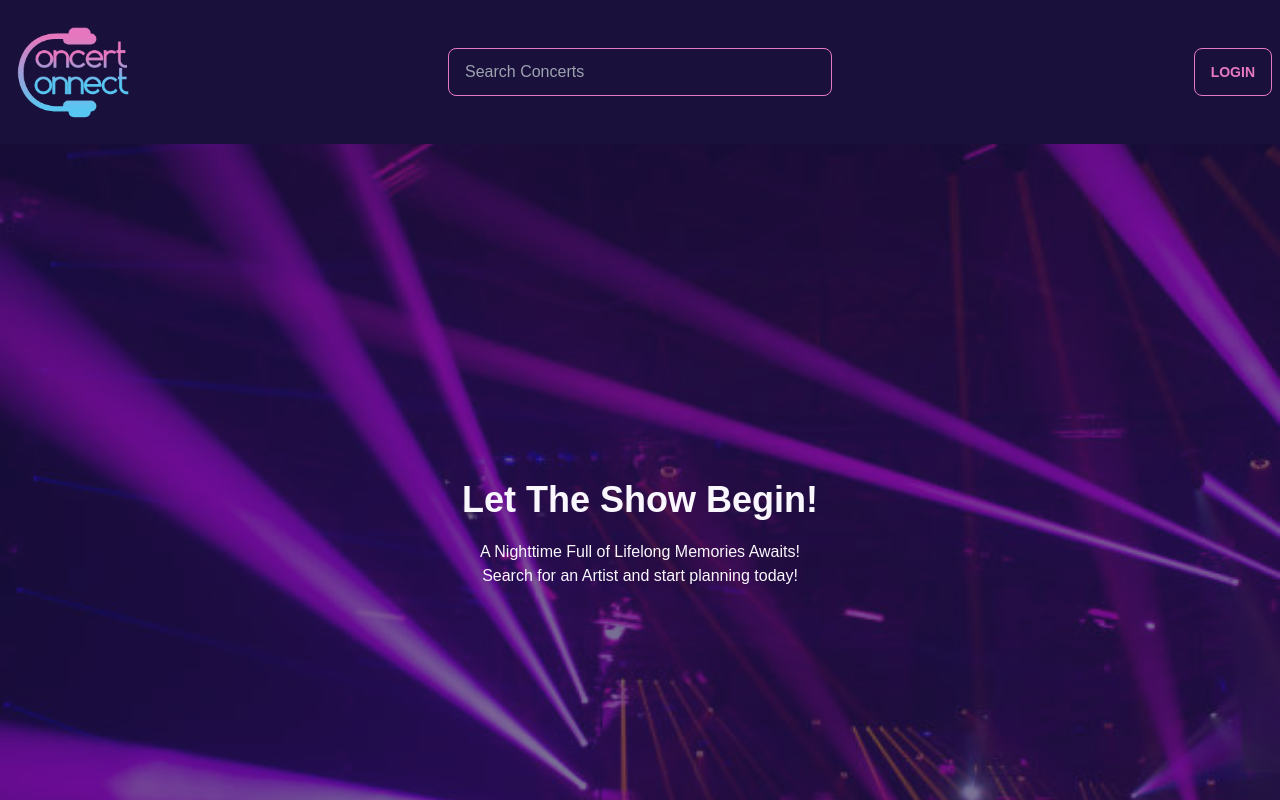
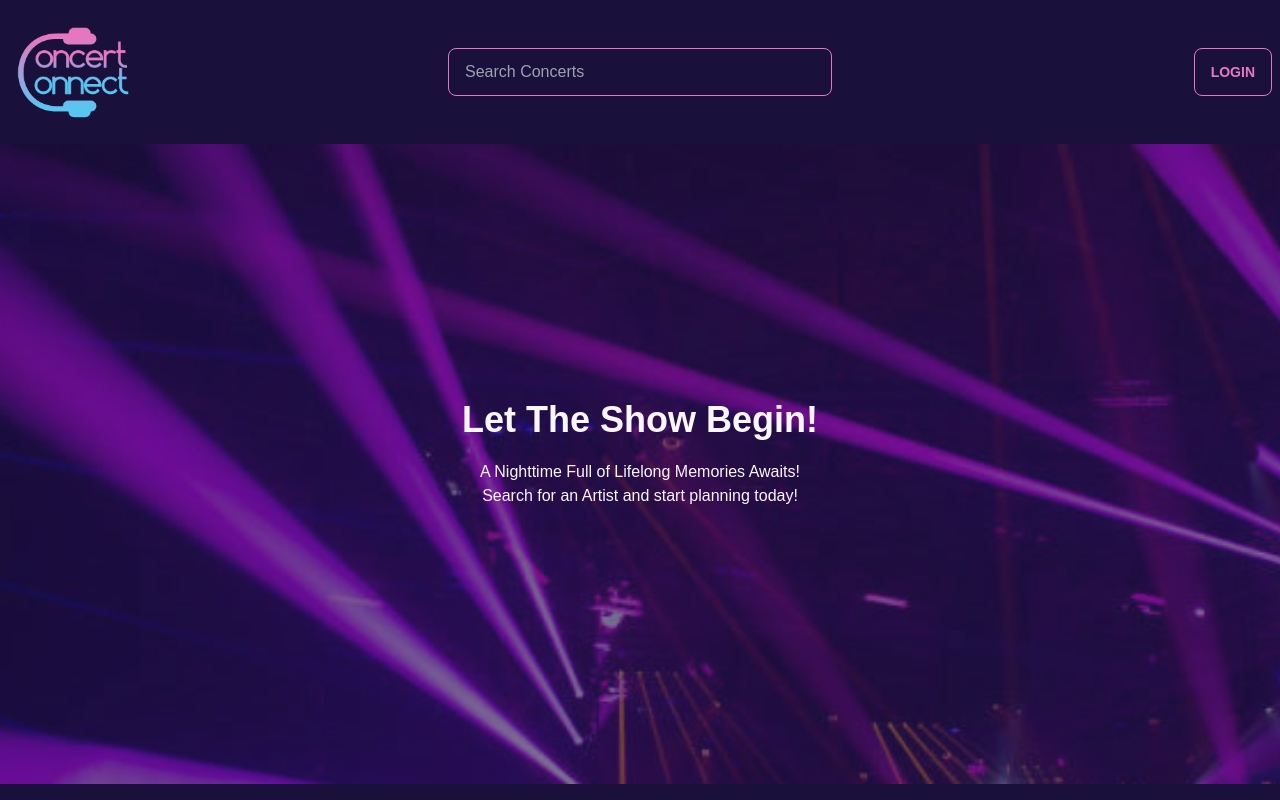
Before and after one commit to Sabplpz/Concert-Connect, a React (Create React App) app in the folder client/: page /add-concert in a window 1280 px wide. Shown: the top 800 px of the page. Built offline with nearby package versions, Linux system fonts and the light colour scheme.

Commit message:
fixed hero

```diff
--- a/client/src/pages/AddConcert.js
+++ b/client/src/pages/AddConcert.js
@@ -2,7 +2,7 @@ import React, { useState, useRef } from 'react';
 import axios from 'axios';
 import { useMutation } from '@apollo/client';
 import { ADD_CONCERT } from '../utils/mutations';
-import addConHero from '../assets/logo/addHero.jpeg'
+import addConHero from '../assets/logo/Concert-H.jpeg'
 
 function ConcertList({ onSelectConcert, onConcertDataChange }) {
   const [concertsData, setConcertsData] = useState([]);
@@ -141,7 +141,7 @@ function AddConcert() {
 
   return (
     <>
-    <div className="hero min-h-screen" style={{backgroundImage: `url(${addConHero})`}}>
+    <div className="hero min-h-[80vh]" style={{backgroundImage: `url(${addConHero})`}}>
   <div className="hero-overlay bg-opacity-60"></div>
   <div className="hero-content text-center text-neutral-content">
     <div className="max-w-md">
```
Also changed, not shown: client/src/assets/logo/Concert-H.jpeg (added), client/src/assets/logo/addHero.jpeg (deleted).
